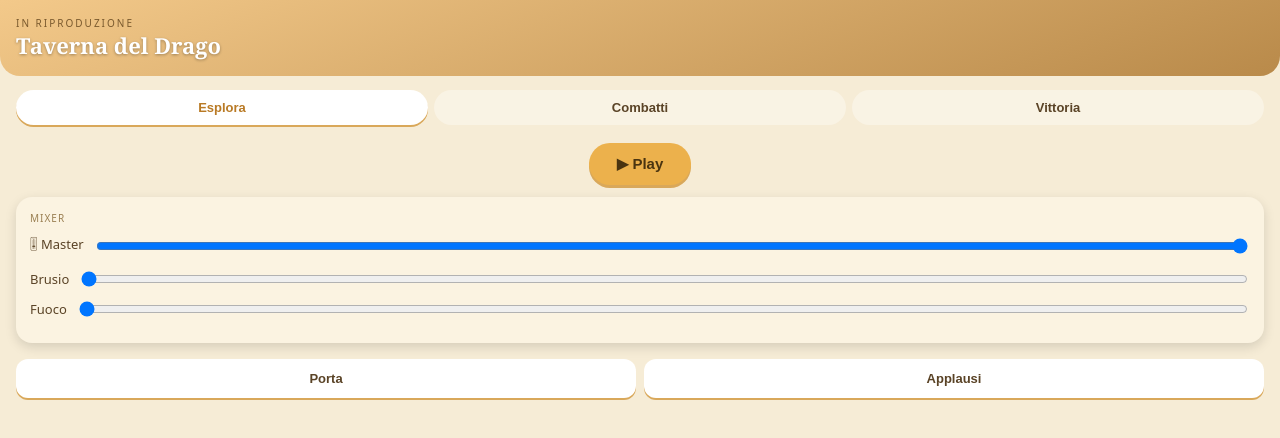
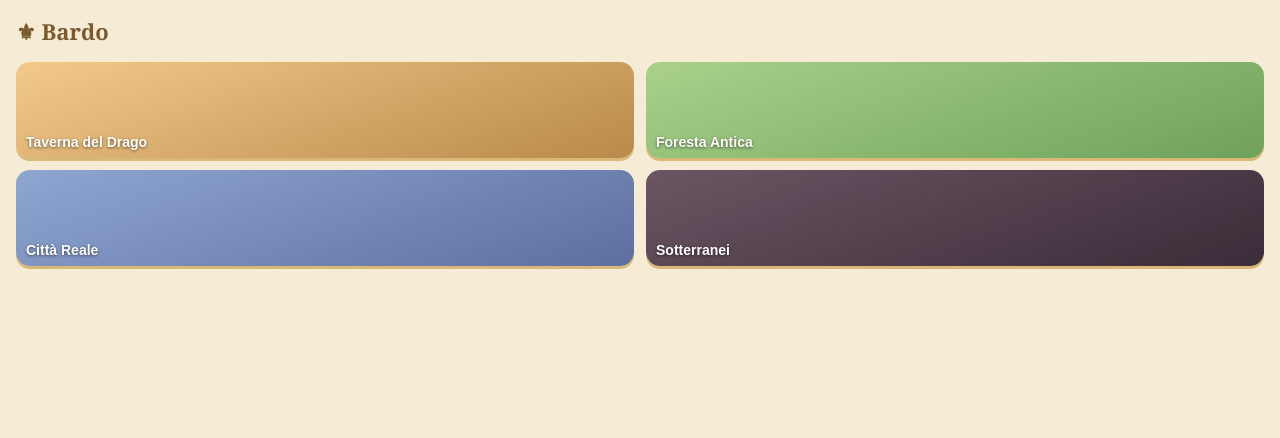
Before and after one commit to danielemocciapt-bot/bardo, a Svelte app: page / in a window 1280 px wide. Shown: the top 438 px of the page. Built offline with nearby package versions, Linux system fonts and the light colour scheme.

Commit message:
feat: Home con griglia scene + routing Home/Game e tasto Indietro

```diff
--- a/src/App.svelte
+++ b/src/App.svelte
@@ -1,6 +1,16 @@
 <script>
+  import { createRoute } from './lib/stores/route.js';
+  import { getScene } from './lib/data/scenes.js';
+  import Home from './components/Home.svelte';
   import GameScreen from './components/GameScreen.svelte';
-  import { demoScene } from './lib/data/scenes.js';
+
+  const route = createRoute();
 </script>
 
-<GameScreen scene={demoScene} />
+{#if $route.view === 'game'}
+  {#key $route.sceneId}
+    <GameScreen scene={getScene($route.sceneId)} onBack={() => route.home()} />
+  {/key}
+{:else}
+  <Home onOpen={(id) => route.open(id)} />
+{/if}
--- a/src/components/GameScreen.svelte
+++ b/src/components/GameScreen.svelte
@@ -8,12 +8,19 @@
   import OneShotBar from './OneShotBar.svelte';
 
   export let scene;
+  export let onBack = () => {};
 
   const engine = new AudioEngine();
   const mixer = createMixer(engine);
 
   onMount(() => mixer.load(scene));
 </script>
+
+<div style="padding:10px 16px 0;">
+  <button on:click={onBack}
+    style="border:none;cursor:pointer;background:#ffffff88;color:var(--ink);
+           padding:8px 14px;border-radius:20px;font-size:13px;font-weight:600;">← Home</button>
+</div>
 
 <NowPlaying name={scene.name} />
 <IntensityTabs value={$mixer.intensity} onChange={(l) => mixer.setIntensity(l)} />
--- /dev/null
+++ b/src/components/Home.svelte
@@ -0,0 +1,15 @@
+<script>
+  import SceneCard from './SceneCard.svelte';
+  import { scenes } from '../lib/data/scenes.js';
+  export let onOpen = (_id) => {};
+</script>
+
+<header style="padding:16px 16px 6px;display:flex;align-items:center;gap:8px;">
+  <div style="font-family:Georgia,serif;font-size:22px;font-weight:700;color:#7a5a2e;">⚜ Bardo</div>
+</header>
+
+<div style="display:grid;grid-template-columns:1fr 1fr;gap:12px;padding:10px 16px 24px;">
+  {#each scenes as scene}
+    <SceneCard {scene} {onOpen} />
+  {/each}
+</div>
--- /dev/null
+++ b/src/components/SceneCard.svelte
@@ -0,0 +1,13 @@
+<script>
+  export let scene;
+  export let onOpen = (_id) => {};
+</script>
+
+<button
+  on:click={() => onOpen(scene.id)}
+  style="border:none;cursor:pointer;padding:0;border-radius:14px;overflow:hidden;
+         height:96px;position:relative;background:{scene.cover};
+         box-shadow:0 3px 0 #d9b877;">
+  <span style="position:absolute;left:10px;bottom:8px;color:#fff;font-weight:700;
+               font-size:14px;text-shadow:0 1px 3px #00000088;">{scene.name}</span>
+</button>
```
